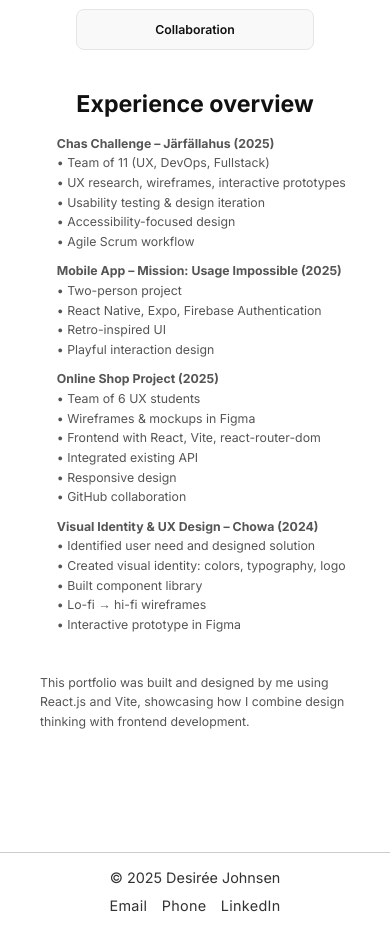
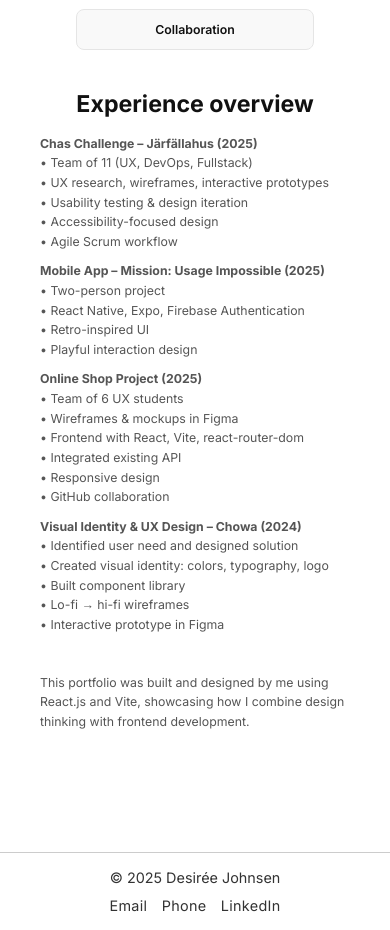
Before and after one commit to desjohnsen/portfolio, a React (Vite) app: page /about in a window 390 px wide. Shown: the part 860-1790 px from the top of the page. Built offline with nearby package versions, Linux system fonts and the light colour scheme.

Commit message:
style: reset mobile margins for experience list items

```diff
--- a/src/styles/About.css
+++ b/src/styles/About.css
@@ -176,7 +176,7 @@
 
   .experience-section .about-text {
     max-width: 100%;
-    margin-left: 1.05rem;
+    margin-left: 0;
     margin-right: 0;
   }
 }
```
